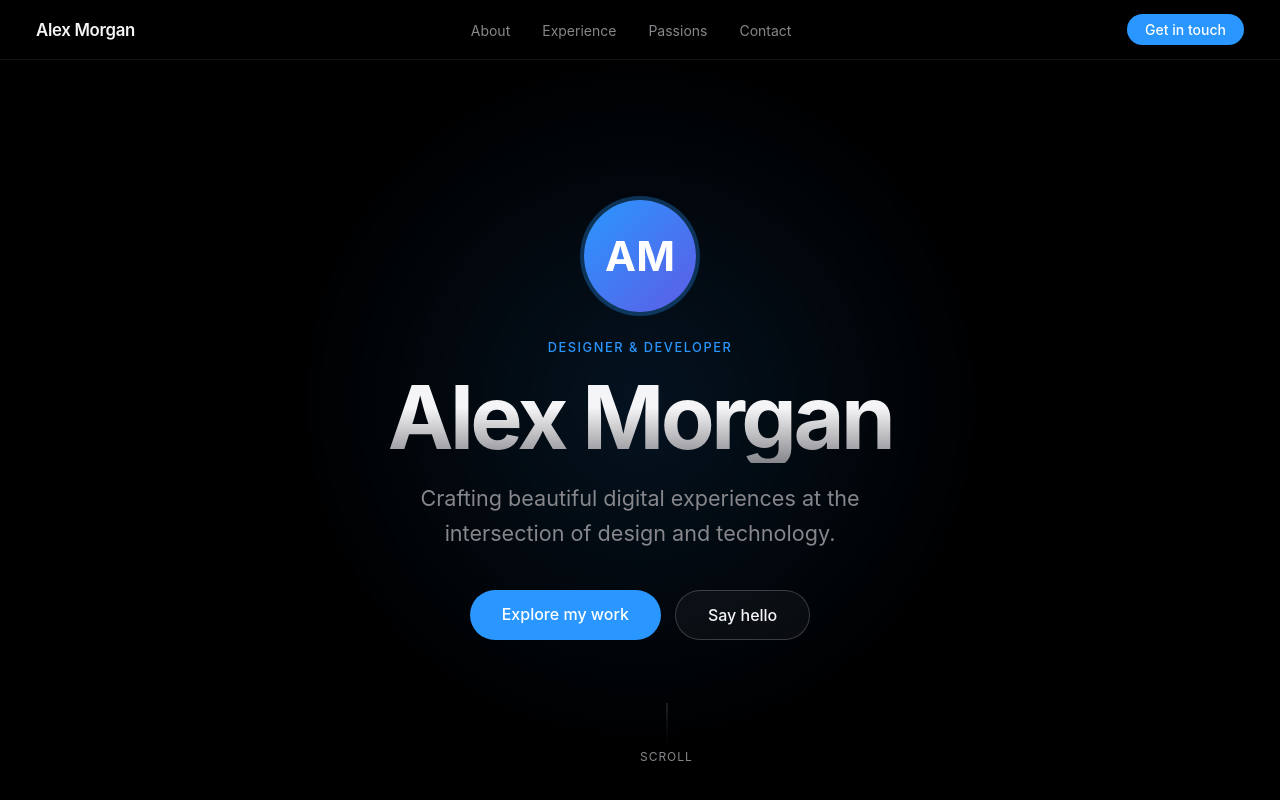
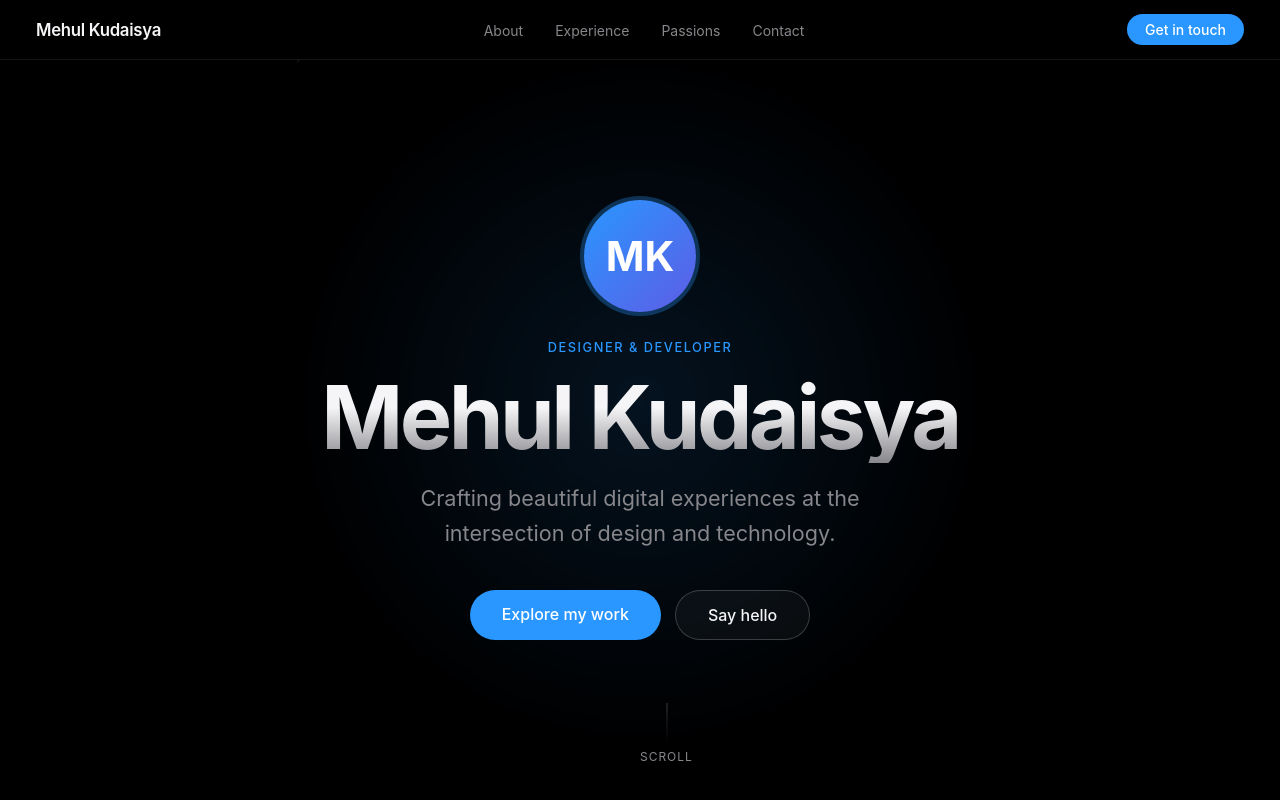
Before and after one commit to quickmoney777/personal-website, a plain HTML site: page index.html in a window 1280 px wide. Shown: the top 800 px of the page. Drawn offline with Linux system fonts and the light colour scheme.

Commit message:
Update name to Mehul Kudaisya, add static electricity background animation

```diff
--- a/index.html
+++ b/index.html
@@ -3,7 +3,7 @@
 <head>
   <meta charset="UTF-8" />
   <meta name="viewport" content="width=device-width, initial-scale=1.0" />
-  <title>Alex Morgan — Designer & Developer</title>
+  <title>Mehul Kudaisya — Designer & Developer</title>
   <style>
     *, *::before, *::after { box-sizing: border-box; margin: 0; padding: 0; }
 
@@ -328,6 +328,12 @@
     }
     .reveal.visible { opacity: 1; transform: translateY(0); }
 
+    /* ─── STATIC ELECTRICITY CANVAS ──────────────── */
+    #static-canvas {
+      position: fixed; top: 0; left: 0; width: 100%; height: 100%;
+      pointer-events: none; z-index: 0; opacity: .45;
+    }
+
     /* ─── RESPONSIVE ──────────────────────────────── */
     @media (max-width: 768px) {
       nav { padding: 0 20px; }
@@ -340,9 +346,11 @@
 </head>
 <body>
 
+<canvas id="static-canvas"></canvas>
+
 <!-- NAV -->
 <nav>
-  <a href="#hero" class="nav-logo">Alex Morgan</a>
+  <a href="#hero" class="nav-logo">Mehul Kudaisya</a>
   <ul class="nav-links">
     <li><a href="#about">About</a></li>
     <li><a href="#resume">Experience</a></li>
@@ -355,9 +363,9 @@
 <!-- HERO -->
 <section id="hero">
   <div class="hero-glow"></div>
-  <div class="avatar">AM</div>
+  <div class="avatar">MK</div>
   <p class="hero-tag">Designer &amp; Developer</p>
-  <h1>Alex Morgan</h1>
+  <h1>Mehul Kudaisya</h1>
   <p class="hero-sub">Crafting beautiful digital experiences at the intersection of design and technology.</p>
   <div class="hero-actions">
     <a href="#about" class="btn-primary">Explore my work</a>
@@ -556,10 +564,100 @@
 
 <!-- FOOTER -->
 <footer>
-  <p>© 2026 Alex Morgan &nbsp;·&nbsp; Designed &amp; built with care &nbsp;·&nbsp; <a href="#">Back to top ↑</a></p>
+  <p>© 2026 Mehul Kudaisya &nbsp;·&nbsp; Designed &amp; built with care &nbsp;·&nbsp; <a href="#">Back to top ↑</a></p>
 </footer>
 
 <script>
+  // Static electricity background
+  (function() {
+    const canvas = document.getElementById('static-canvas');
+    const ctx = canvas.getContext('2d');
+    let W, H, bolts = [], particles = [];
+
+    function resize() { W = canvas.width = window.innerWidth; H = canvas.height = window.innerHeight; }
+    window.addEventListener('resize', resize); resize();
+
+    function randBetween(a, b) { return a + Math.random() * (b - a); }
+
+    // A single jagged arc segment
+    function makeBolt() {
+      const x = randBetween(0, W);
+      const y = randBetween(0, H);
+      const len = randBetween(40, 160);
+      const angle = randBetween(0, Math.PI * 2);
+      const segs = Math.floor(randBetween(3, 9));
+      const pts = [{ x, y }];
+      for (let i = 1; i <= segs; i++) {
+        const t = i / segs;
+        const jitter = randBetween(-18, 18);
+        pts.push({
+          x: x + Math.cos(angle) * len * t + Math.sin(angle) * jitter,
+          y: y + Math.sin(angle) * len * t - Math.cos(angle) * jitter
+        });
+      }
+      const brightness = randBetween(160, 255);
+      return {
+        pts,
+        life: 1,
+        decay: randBetween(0.06, 0.18),
+        color: `rgba(${brightness},${brightness + 20},255,`,
+        width: randBetween(0.3, 1.1)
+      };
+    }
+
+    function spawnParticle(x, y) {
+      return {
+        x, y,
+        vx: randBetween(-0.6, 0.6),
+        vy: randBetween(-0.6, 0.6),
+        life: 1,
+        decay: randBetween(0.04, 0.1),
+        r: randBetween(0.5, 1.5)
+      };
+    }
+
+    function tick() {
+      ctx.clearRect(0, 0, W, H);
+
+      // Randomly spawn new bolts
+      if (Math.random() < 0.18) {
+        const b = makeBolt();
+        bolts.push(b);
+        // Spawn a tiny particle at the bolt tip
+        const tip = b.pts[b.pts.length - 1];
+        if (Math.random() < 0.5) particles.push(spawnParticle(tip.x, tip.y));
+      }
+
+      // Draw & age bolts
+      bolts = bolts.filter(b => b.life > 0);
+      for (const b of bolts) {
+        ctx.beginPath();
+        ctx.moveTo(b.pts[0].x, b.pts[0].y);
+        for (let i = 1; i < b.pts.length; i++) ctx.lineTo(b.pts[i].x, b.pts[i].y);
+        ctx.strokeStyle = b.color + (b.life * 0.55) + ')';
+        ctx.lineWidth = b.width;
+        ctx.shadowColor = 'rgba(100,160,255,0.3)';
+        ctx.shadowBlur = 4;
+        ctx.stroke();
+        ctx.shadowBlur = 0;
+        b.life -= b.decay;
+      }
+
+      // Draw & age particles
+      particles = particles.filter(p => p.life > 0);
+      for (const p of particles) {
+        ctx.beginPath();
+        ctx.arc(p.x, p.y, p.r, 0, Math.PI * 2);
+        ctx.fillStyle = `rgba(180,200,255,${p.life * 0.4})`;
+        ctx.fill();
+        p.x += p.vx; p.y += p.vy; p.life -= p.decay;
+      }
+
+      requestAnimationFrame(tick);
+    }
+    tick();
+  })();
+
   // Scroll reveal
   const reveals = document.querySelectorAll('.reveal');
   const observer = new IntersectionObserver((entries) => {
```
